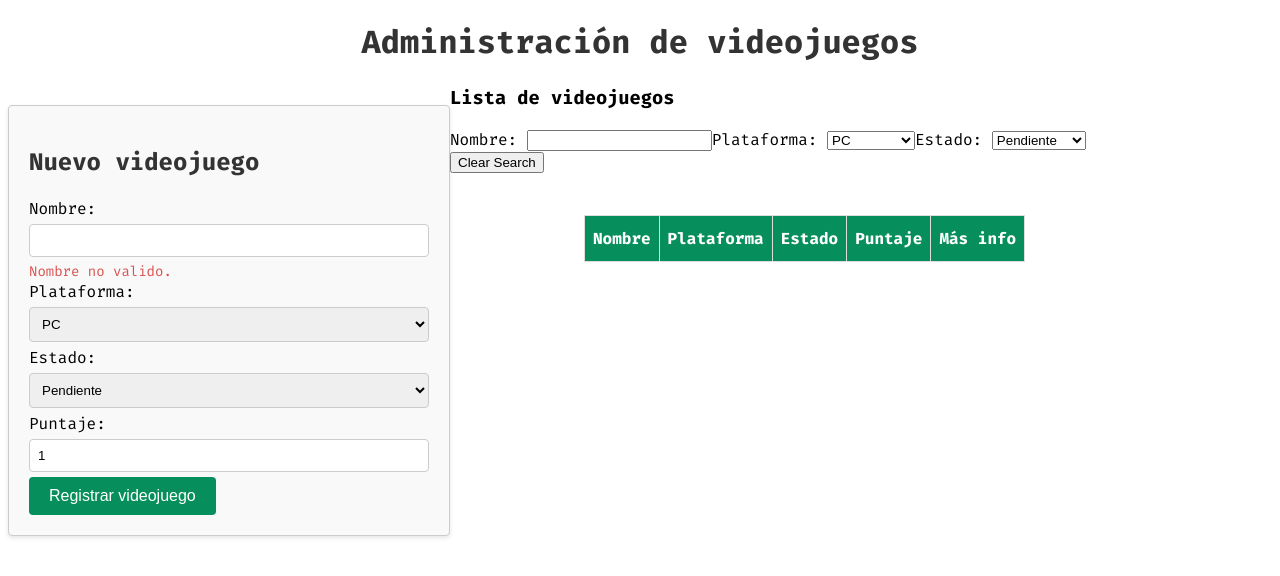
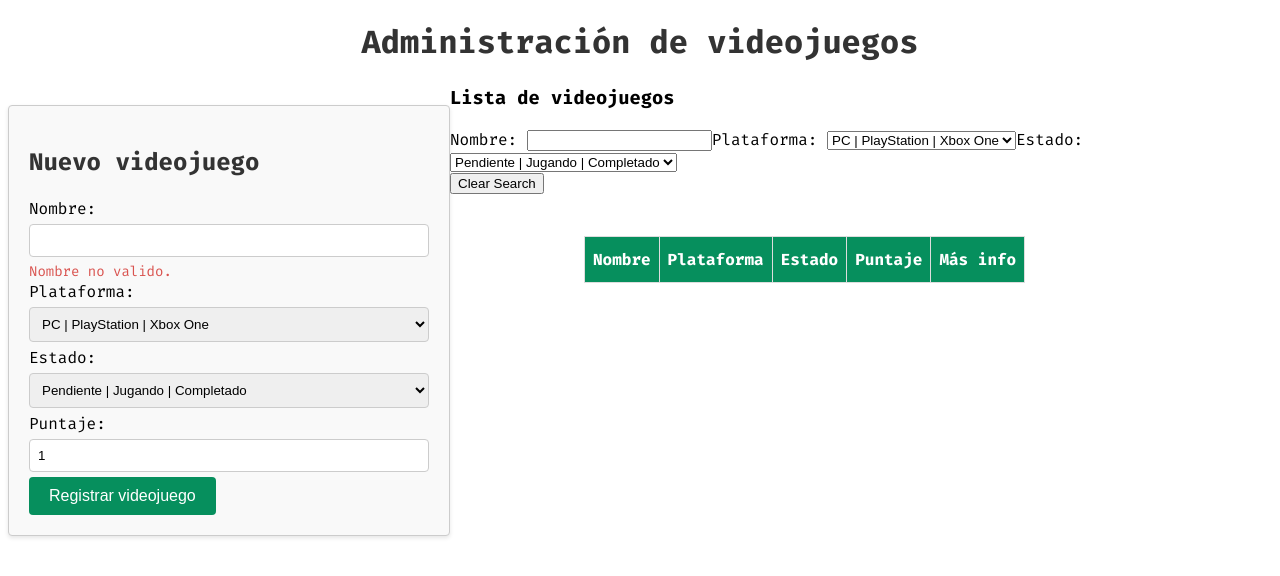
Before and after one commit to AlejoF144/practico2lab, a Vue app: page / in a window 1280 px wide. Shown: the top 576 px of the page. Built offline with nearby package versions, Linux system fonts and the light colour scheme.

Commit message:
Opciones separadas con el signo |

```diff
--- a/src/App.vue
+++ b/src/App.vue
@@ -4,3 +4,8 @@
 <script setup>
 import appContainer from "./components/juegosAdministracion.vue"
 </script>
+<style>
+button, select, option {
+  cursor: pointer;
+}
+</style>
--- a/src/components/juegosAdministracion.vue
+++ b/src/components/juegosAdministracion.vue
@@ -13,6 +13,7 @@
 
                 <label>Plataforma: </label>
                 <select id="plataforma" v-model="juegosDatos.plataforma">
+                    <option value="" disabled selected>PC | PlayStation | Xbox One</option>
                     <option value="PC">PC</option>
                     <option value="Xbox">Xbox</option>
                     <option value="Playstation">Playstation</option>
@@ -20,6 +21,7 @@
 
                 <label>Estado: </label>
                 <select id="estado" v-model="juegosDatos.estado">
+                    <option value="" disabled selected>Pendiente | Jugando | Completado</option>
                     <option value="Pendiente">Pendiente</option>
                     <option value="Jugando">Jugando</option>
                     <option value="Completado">Completado</option>
@@ -39,13 +41,12 @@
 
 <script setup>
 import listContainer from "./juegosLista.vue"
-// import listFilter from "./juegosFiltro.vue"
 import { ref } from "vue"
 // Objecto que contiene los datos bindeados a los input
 const juegosDatos = ref({
     nombre: "",
-    plataforma: "PC",
-    estado: "Pendiente",
+    plataforma: "",
+    estado: "",
     puntaje: 1
 })
 // Array que contendrá los datos de juegosDatos
@@ -55,24 +56,24 @@ let juegos = ref([])
 function limpiarInput() {
     juegosDatos.value = {
         nombre: "",
-        plataforma: "PC",
-        estado: "Pendiente",
+        plataforma: "",
+        estado: "",
         puntaje: 1
     }
 }
 // Verificacion de errores
-function errores(puntaje, nombre) {
+function errores(puntaje, nombre, estado, plataforma) {
     if (puntaje < 1 || puntaje > 10) {
         return true
     }
-    if (nombre == "") {
+    if (nombre == "" || estado == "" || plataforma == "") {
         return true
     }
     return false
 }
 // Agrega, en caso de no encontrar errores, los datos al array "juegos"
 const handleSend = () => {
-    if (!errores(juegosDatos.value.puntaje, juegosDatos.value.nombre)) {
+    if (!errores(juegosDatos.value.puntaje, juegosDatos.value.nombre, juegosDatos.value.estado, juegosDatos.value.plataforma)) {
         juegos.value.push({
             nombre: juegosDatos.value.nombre,
             plataforma: juegosDatos.value.plataforma,
--- a/src/components/juegosFiltro.vue
+++ b/src/components/juegosFiltro.vue
@@ -8,6 +8,7 @@
 
                 <label>Plataforma: </label>
                 <select class="buscarPlataforma" @input="search">
+                    <option value="" disabled selected>PC | PlayStation | Xbox One</option>
                     <option value="PC">PC</option>
                     <option value="Xbox">Xbox</option>
                     <option value="Playstation">Playstation</option>
@@ -15,6 +16,7 @@
 
                 <label>Estado: </label>
                 <select class="buscarEstado" @input="search">
+                    <option value="" disabled selected>Pendiente | Jugando | Completado</option>
                     <option value="Pendiente">Pendiente</option>
                     <option value="Jugando">Jugando</option>
                     <option value="Completado">Completado</option>
@@ -25,7 +27,7 @@
 </template>
 
 <script setup>
-import { defineEmits} from "vue"
+import { defineEmits } from "vue"
 const emit = defineEmits(["search"])
 
 const search = (e) => {
```
